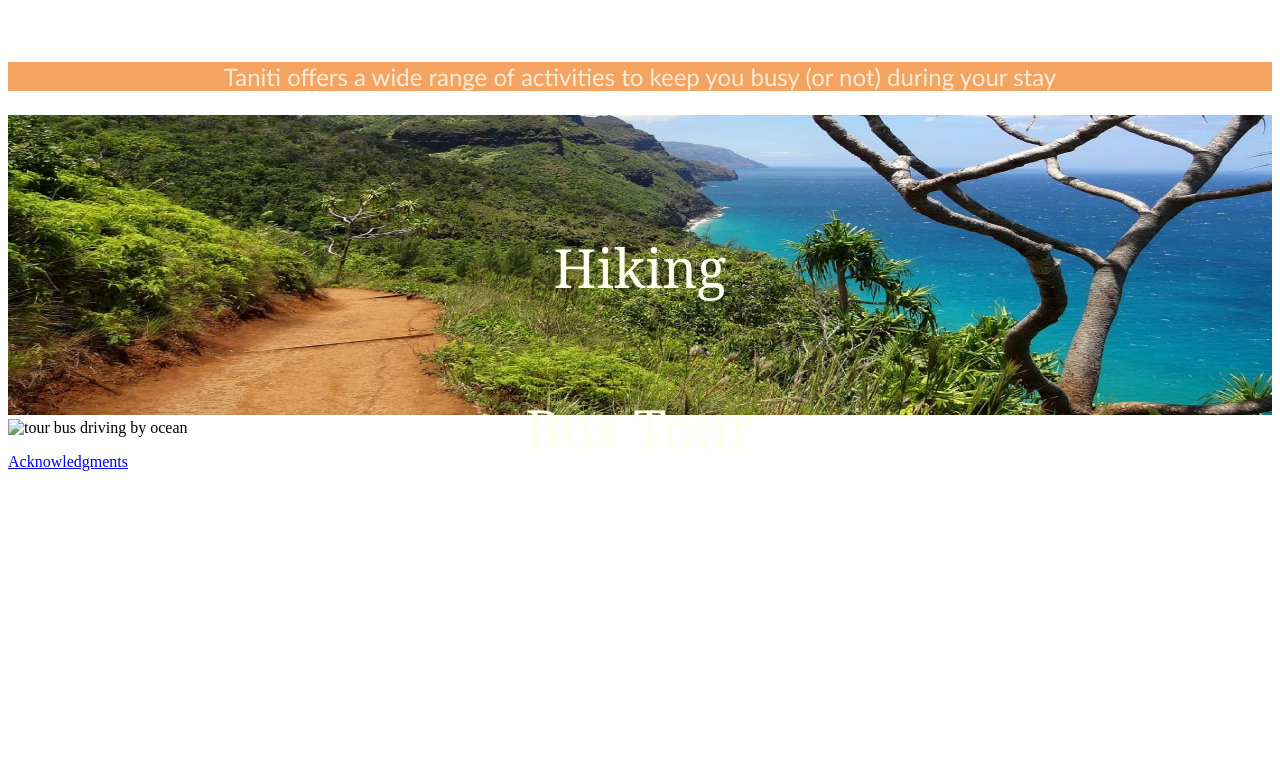
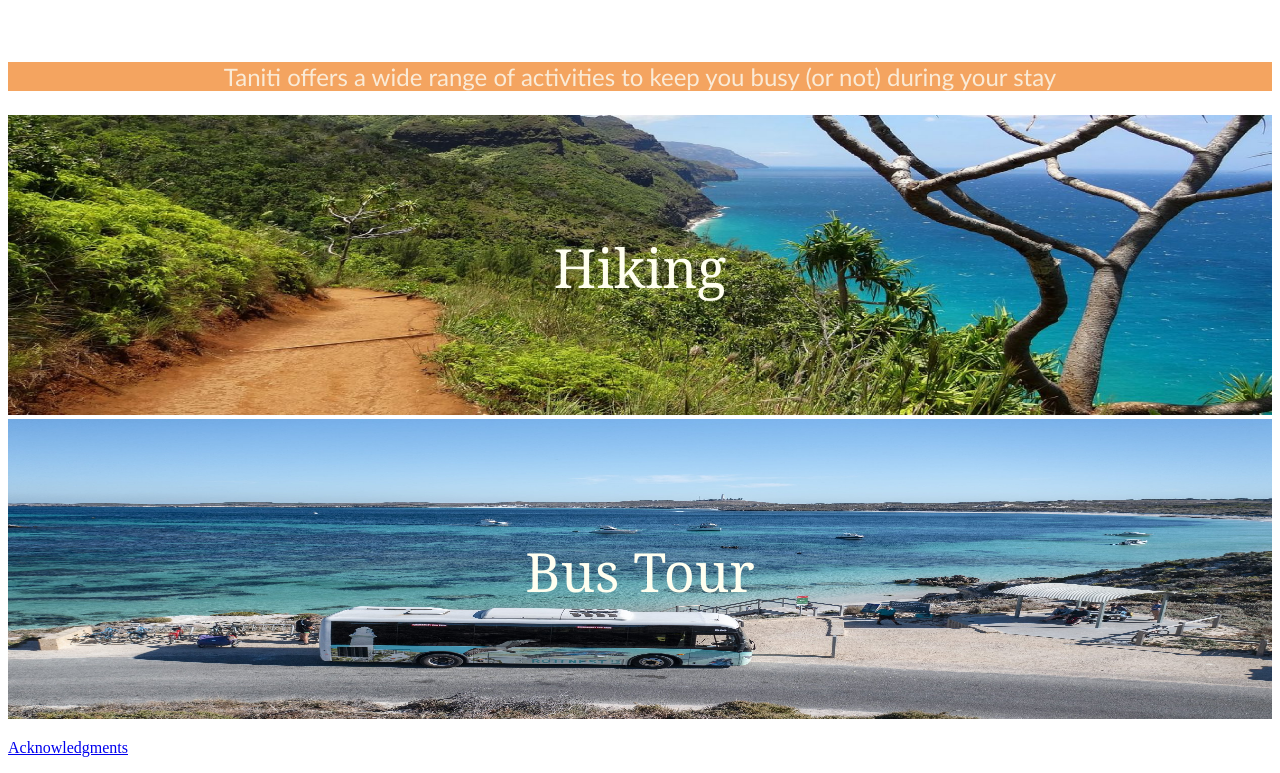
Before and after one commit to Salenole/Taniti, a plain HTML site: page activities.html in a window 1280 px wide. Shown: the part 141-914 px from the top of the page. Before the commit the page ends 800 px from the top, so only its background shows below. Drawn offline with Linux system fonts and the light colour scheme.

Commit message:
Update activities.html

```diff
--- a/activities.html
+++ b/activities.html
@@ -30,7 +30,7 @@
         <div class="text-overlay">Hiking</div>
     </div>
     <div class="bustour-div">
-        <img src="bus tour.jpg" alt="tour bus driving by ocean" class="bustour">
+        <img src="bustour.jpg" alt="tour bus driving by ocean" class="bustour">
         <div class="text-overlay">Bus Tour</div>
     </div>
 </body>
```
